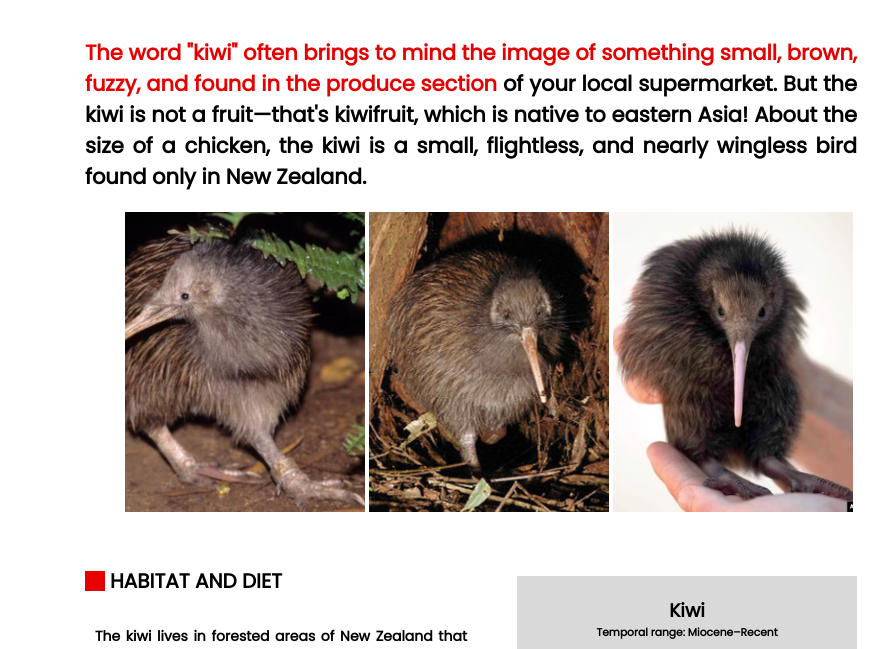
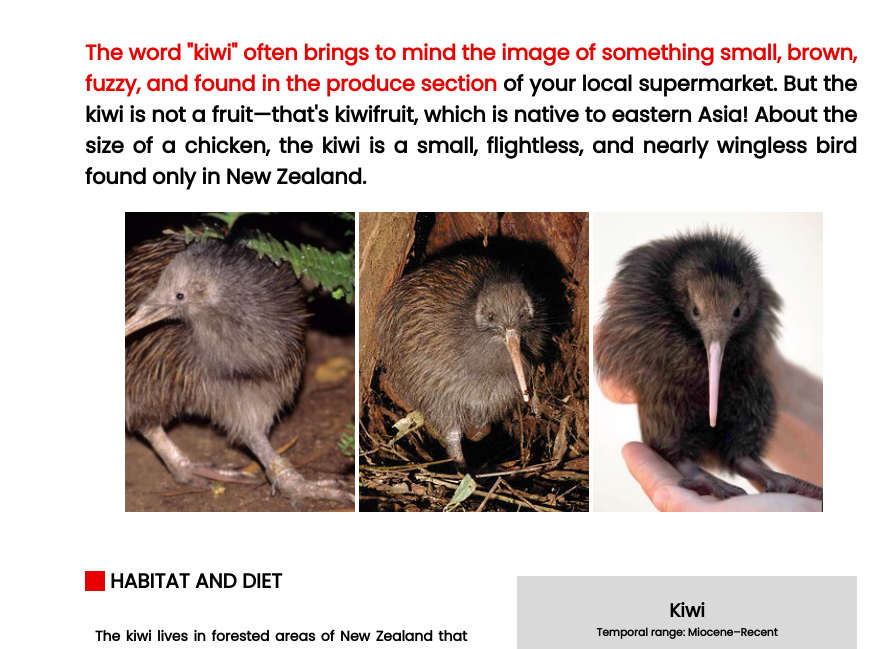
Before and after one commit to madu078/madu078.github.io, a plain HTML site: page index.html in a window 1280 px wide. Shown: the part 88-737 px from the top of the page, without its empty margins (5-894 px from the left). Drawn offline with Linux system fonts and the light colour scheme.

Commit message:
Update style.css

```diff
--- a/css/style.css
+++ b/css/style.css
@@ -73,7 +73,7 @@ span {
 }
 
 .img-line {
-    width: 240px;
+    width: 230px;
     height: 300px;
     object-fit: cover;
 }
```
